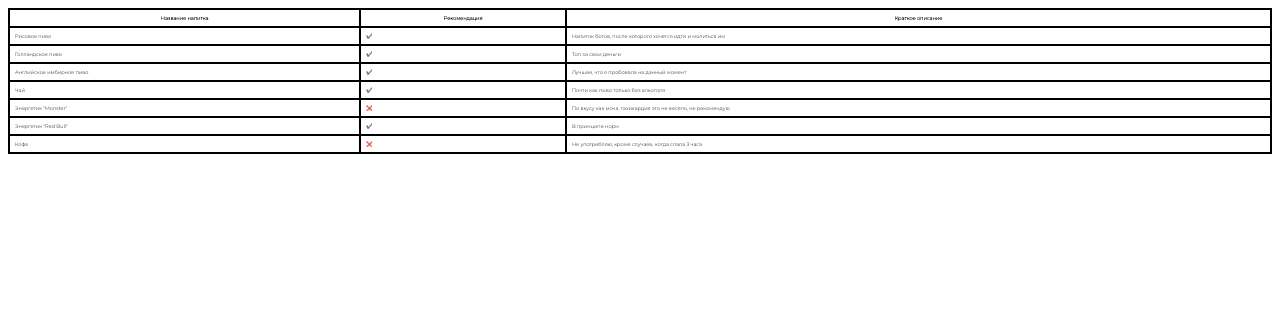
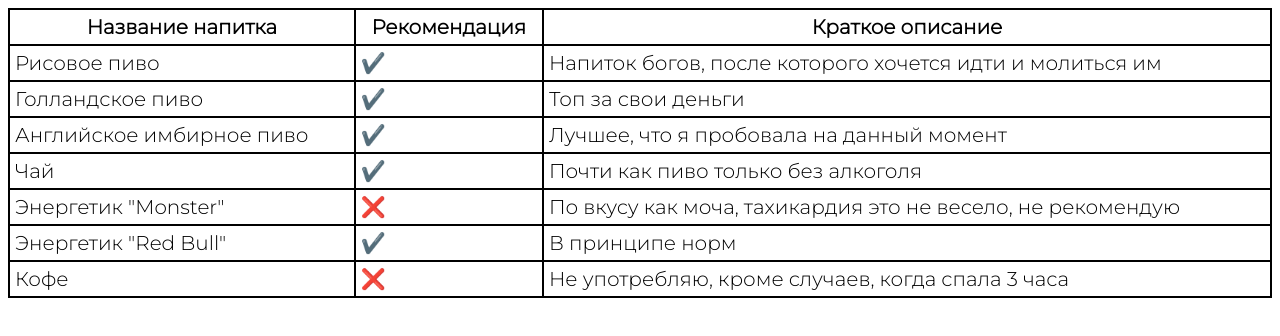
Before and after one commit to rimmarque/web_2021, a plain HTML site: page table.html in a window 1280 px wide. Drawn offline with Linux system fonts and the light colour scheme.

Commit message:
slightly change css

```diff
--- a/assets/css/style.css
+++ b/assets/css/style.css
@@ -1,16 +1,6 @@
 body {
     font-family: 'Nunito Sans', sans-serif;
     font-size: 56px;
-}
-
-.secondbody {
-    font-family: 'Montserrat', sans-serif;
-    font-size: 20px;
-}
-
-body table {
-    font-family: 'Montserrat', sans-serif;
-    font-size: 5px;
 }
 
 *,
@@ -27,16 +17,24 @@ body table {
     display: flex;
 }
 
-table {
-    width: 100%; /* Ширина таблицы */
-    background:black; /* Цвет фона таблицы */
-    color: black; /* Цвет текста */
-    border-spacing: 2px; /* Расстояние между ячейками */
-   }
-   td, th {
-    background: white; /* Цвет фона ячеек */
-    padding: 5px; /* Поля вокруг текста */
-   }
+.horizontalimage {
+    width: 60%;
+    height: 60%;
+    margin-left: -70px;
+    margin-top: 120px;
+    margin-right: 35px;
+}
+
+.verticalimage {
+    width: 44%;
+    height: 44%;
+    margin-left: -70px;
+    margin-top: 80px;
+    margin-right: 35px;
+    margin-bottom: 45px;
+}
+
+
 
 ul.hr {
     margin: 0;
@@ -78,3 +76,16 @@ ul.hr {
     height: 100vh;
     font-size: 33px;
 }
+
+table {
+    font-family: 'Montserrat', sans-serif;
+    font-size: 20px;
+    width: 100%;
+    background:black;
+    color: black;
+    border-spacing: 2px;
+   }
+   td, th {
+    background: white;
+    padding: 5px;
+   }
--- a/table.html
+++ b/table.html
@@ -21,4 +21,4 @@
     <tr><td>Энергетик "Red Bull"</td><td>&#10004;&#65039;</td><td>В принципе норм</td></tr>
     <tr><td>Кофе</td><td>&#10060;</td><td>Не употребляю, кроме случаев, когда спала 3 часа</td></tr>
 </table>
-</body table>
+</body>
```
Also changed, not shown: index.html (+2 -3 lines).
